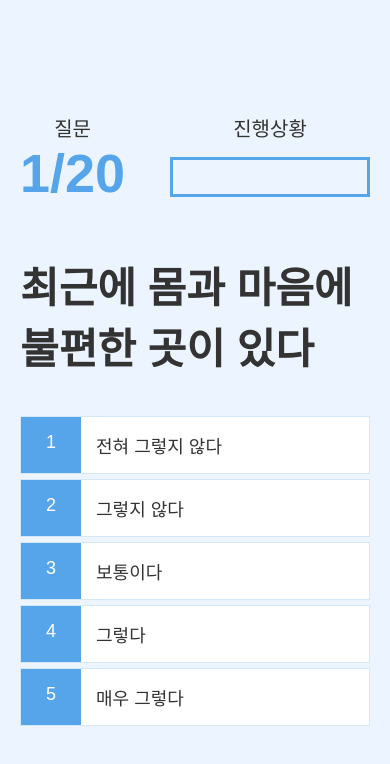
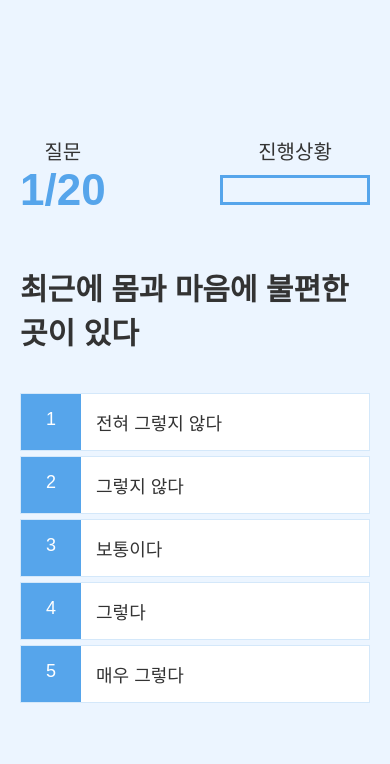
Before and after one commit to lolo2312/kmhq, a plain HTML site: page short_test.html in a window 390 px wide. Drawn offline with Linux system fonts and the light colour scheme.

Commit message:
Mobile UI adjustment

```diff
--- a/style.css
+++ b/style.css
@@ -19,7 +19,7 @@ h4 {
 }
 
 h1 {
-  font-size: 5.4rem;
+  font-size: 4.4rem;
   color: #56a5eb;
   margin-bottom: 5rem;
 }
@@ -30,13 +30,13 @@ h1>span {
 }
 
 h2 {
-  font-size: 4.2rem;
+  font-size: 3rem;
   margin-bottom: 4rem;
   font-weight: 700;
 }
 
 h3 {
-  font-size: 5.4rem;
+  font-size: 4.0rem;
   color: #18242e;
   margin-bottom: 5rem;
 }
--- a/test.css
+++ b/test.css
@@ -50,14 +50,14 @@
 }
 
 #progressBar {
-  width: 20rem;
-  height: 4rem;
+  width: 15rem;
+  height: 3rem;
   border: 0.3rem solid #56a5eb;
-  margin-top: 1.5rem;
+  margin-top: 1rem;
 }
 
 #progressBarFull {
-  height: 3.4rem;
+  height: 2.5rem;
   background-color: #56a5eb;
   width: 0%;
 }
```
Also changed, not shown: end.html (+1 -2 lines).
